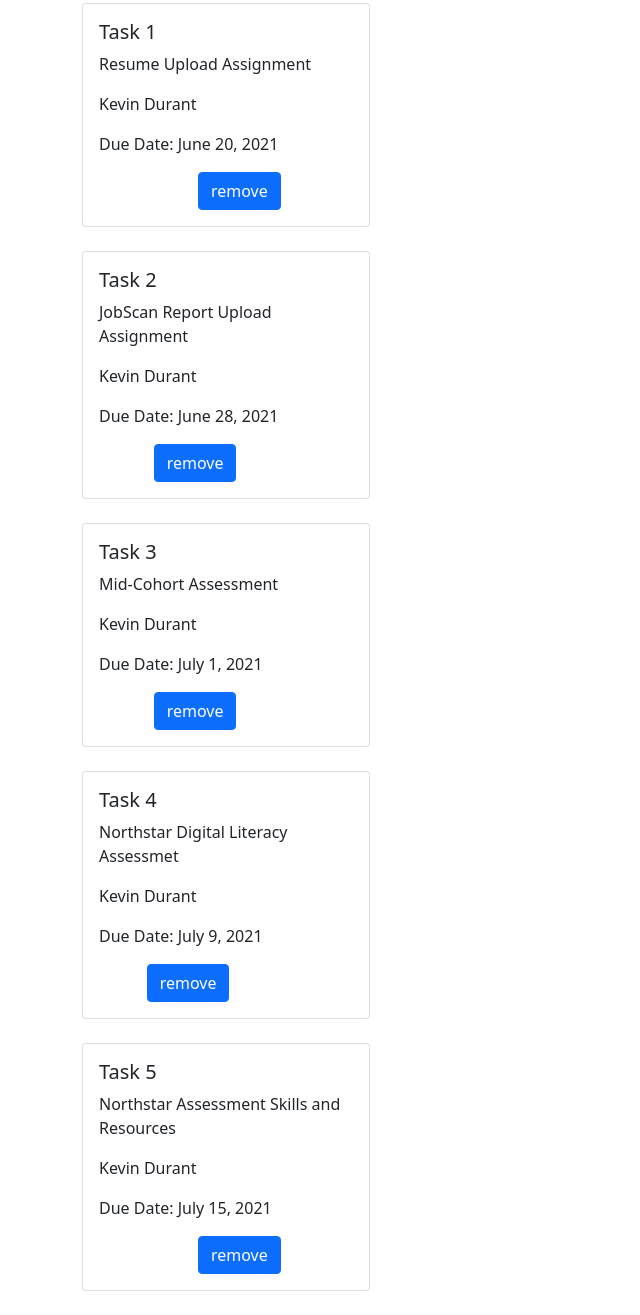
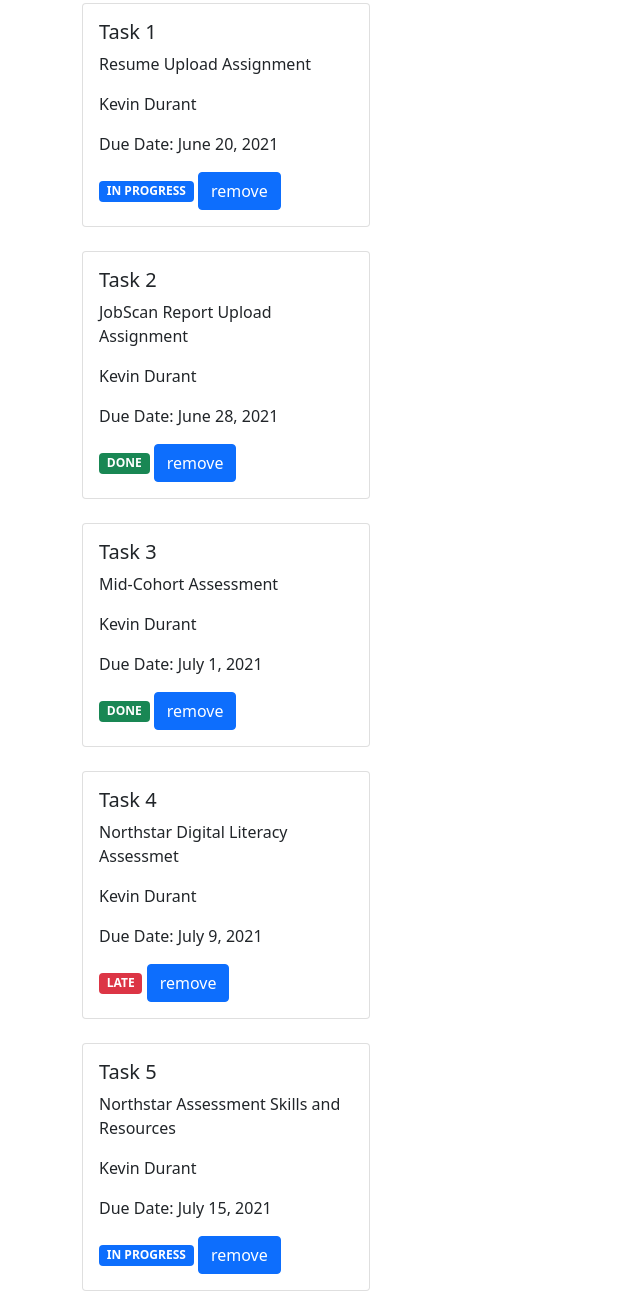
Before and after one commit to michaelatimore/working_mockup_for_group_project, a plain HTML site: page index.html in a window 1280 px wide. Shown: the part 237-1552 px from the top of the page, without its empty margins (0-640 px from the left). Drawn offline with nearby package versions, Linux system fonts and the light colour scheme; files whose address does not match are found by name.

Commit message:
Update index.html

```diff
--- a/index.html
+++ b/index.html
@@ -104,7 +104,7 @@
                         <p class="card-text">Resume Upload Assignment</p>
                         <p class="card-text">Kevin Durant</p>
                         <p class="card-text">Due Date: June 20, 2021</p>
-                        <span class="badge badge-primary">IN PROGRESS</span>
+                        <span class="badge bg-primary">IN PROGRESS</span>
                         <a href="#" class="btn btn-primary">remove</a>
                     </div>
                 </div>
@@ -115,7 +115,7 @@
                         <p class="card-text">JobScan Report Upload Assignment</p>
                         <p class="card-text">Kevin Durant</p>
                         <p class="card-text">Due Date: June 28, 2021</p>
-                        <span class="badge  badge-success">DONE</span>
+                        <span class="badge  bg-success">DONE</span>
                         <a href="#" class="btn btn-primary">remove</a>
                     </div>
                 </div>
@@ -126,7 +126,7 @@
                         <p class="card-text">Mid-Cohort Assessment</p>
                         <p class="card-text">Kevin Durant</p>
                         <p class="card-text">Due Date: July 1, 2021</p>
-                        <span class="badge  badge-success">DONE</span>
+                        <span class="badge  bg-success">DONE</span>
                         <a href="#" class="btn btn-primary">remove</a>
                     </div>
                 </div>
@@ -137,7 +137,7 @@
                         <p class="card-text">Northstar Digital Literacy Assessmet</p>
                         <p class="card-text">Kevin Durant</p>
                         <p class="card-text">Due Date: July 9, 2021</p>
-                        <span class="badge badge-danger">LATE</span>
+                        <span class="badge bg-danger">LATE</span>
                         <a href="#" class="btn btn-primary">remove</a>
                     </div>
                 </div>
@@ -148,7 +148,7 @@
                         <p class="card-text">Northstar Assessment Skills and Resources</p>
                         <p class="card-text">Kevin Durant</p>
                         <p class="card-text">Due Date: July 15, 2021</p>
-                        <span class="badge badge-primary">IN PROGRESS</span>
+                        <span class="badge bg-primary">IN PROGRESS</span>
                         <a href="#" class="btn btn-primary">remove</a>
                     </div>
                 </div>
```
